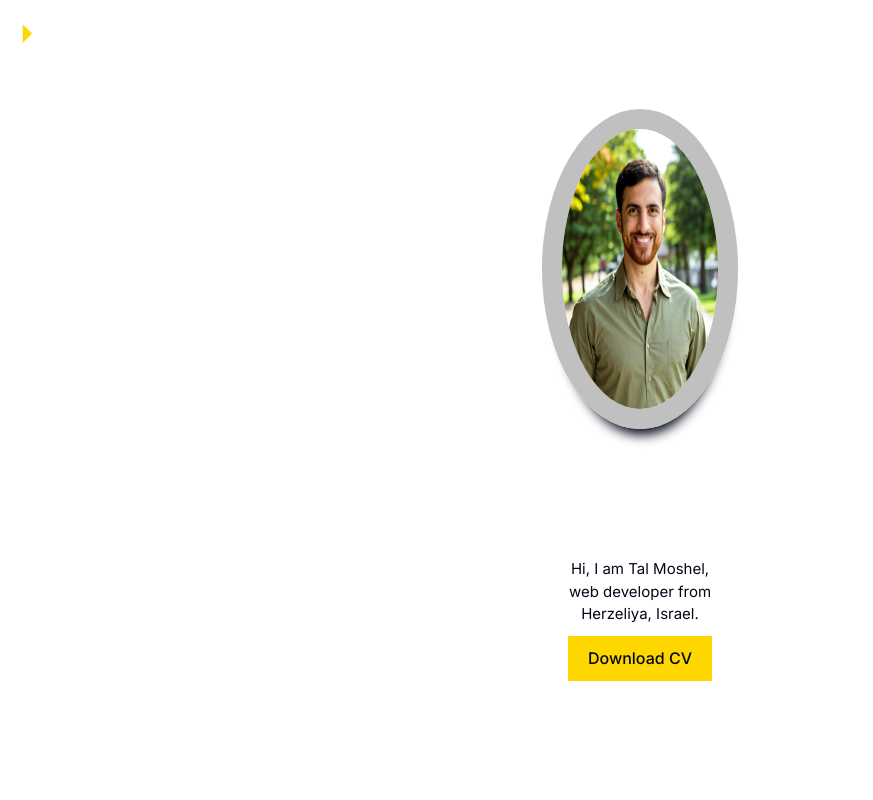
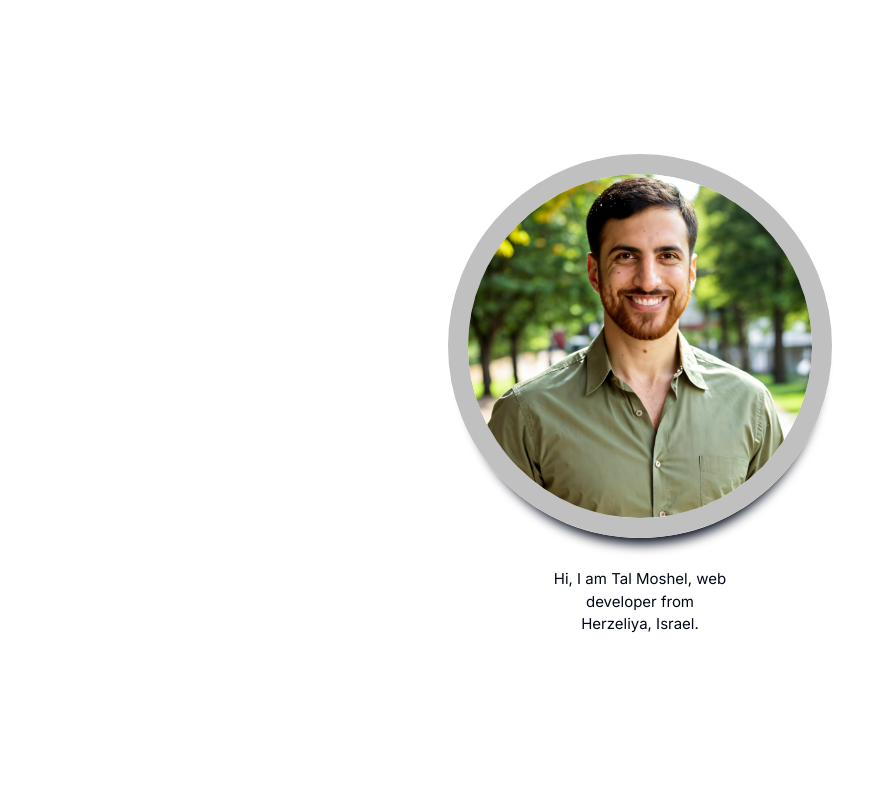
Before and after one commit to TalMoshel1/portfolio, a React (Vite) app: page / in a window 1280 px wide. Shown: the top 800 px of the page, without its empty margins (0-873 px from the left). Built offline with nearby package versions, Linux system fonts and the light colour scheme.

Commit message:
dflkkjsdf

```diff
--- a/src/App.jsx
+++ b/src/App.jsx
@@ -10,7 +10,7 @@ function App() {
   return (
     <>
       {/* <Scroll /> */}
-      <Sidebar />
+      {/* <Sidebar /> */}
       {/* <Home /> */}
       <About />
       <Technologies/>
--- a/src/components/About.jsx
+++ b/src/components/About.jsx
@@ -24,8 +24,9 @@ const About = (props) => {
         height: "100vh",
         display: "flex",
         flexDirection: "column",
-        justifyContent: "space-evenly",
+        justifyContent: "center",
         alignItems: "center",
+        gap:'1rem'
       }}
     >
       <MyPhoto />
@@ -50,14 +51,14 @@ const About = (props) => {
           Hi, I am Tal Moshel, web developer from Herzeliya, Israel.
         </Paragraph>
 
-        <button
+        {/* <button
         style={{
             borderRadius: 'var(--border-radius)',
             backgroundColor: 'gold',
             width: 'max-content',
             marginTop:'1rem'
         }}
-        >Download CV</button>
+        >Download CV</button> */}
       </div>
     </section>
   );
--- a/src/components/MyPhoto.jsx
+++ b/src/components/MyPhoto.jsx
@@ -2,42 +2,35 @@ import React from "react";
 import styled from "styled-components";
 import Me from "../photos/me.jpeg";
 
-const MyPhoto = () => {
 const ImgContainer = styled.div`
   width: 50%;
-    height: 30%;
+  aspect-ratio: 1 / 1; // Ensures it stays a perfect circle
   overflow: hidden;
   border: 20px solid silver;
   border-radius: 100%;
   box-shadow: 2px 20px 12px -14px;
-    margin-bottom:1rem;
+  margin-bottom: 1rem;
 
   @media (orientation: landscape) {
-      & {
-        width: 30%;
-        height: 40%;
-      }
+    width: 30%; // Adjusts size for landscape
   }
 
   @media (orientation: portrait) {
-      & {
-        width: 50%;
-        height: 33%;
-      }
+    width: 50%; // Adjusts size for portrait
   }
 
   img {
     width: 100%;
     height: 100%;
+    object-fit: cover; // Ensures image covers the container while keeping its aspect ratio
     position: relative;
-      left: 0;
-      right: 0;
   }
 `;
 
+const MyPhoto = () => {
   return (
     <ImgContainer>
-      <img src={Me} loading="lazy"/>
+      <img src={Me} loading="lazy" alt="My Photo" />
     </ImgContainer>
   );
 };
```
Lines whose indentation alone changed are shown as unchanged.
